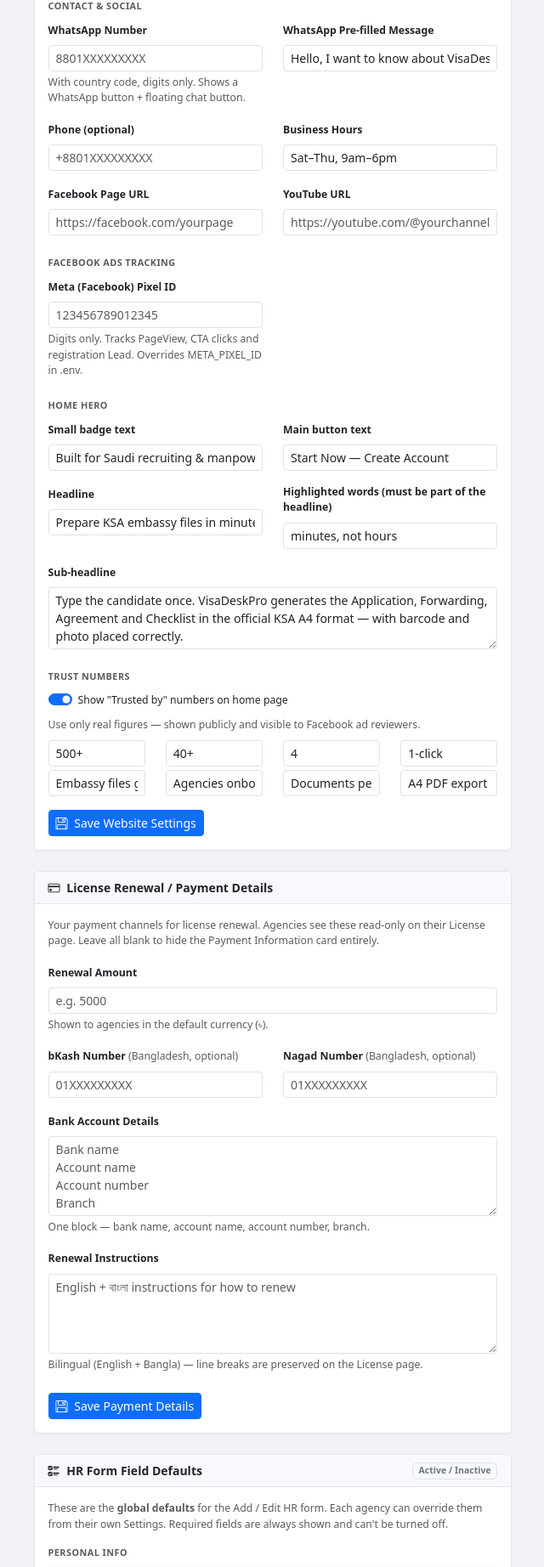
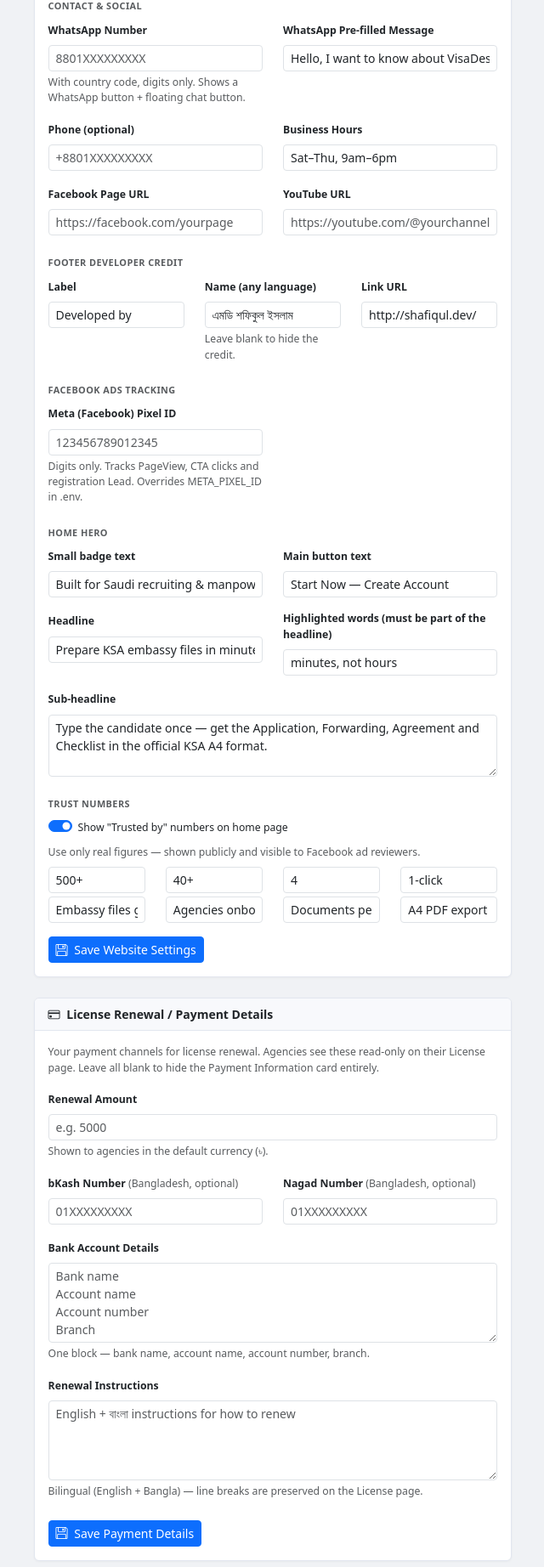
Before and after one commit to shafikcmt/ksa-embassy-app, a Laravel app: page /super-admin/settings in a window 1280 px wide. Shown: the part 808-2652 px from the top of the page at 85% size, without its empty margins (444-1084 px from the left). Run offline with Laravel 12, Linux system fonts and the light colour scheme; a user stored in the database is signed in; data comes from the database, SQL or seed files in the repository; data that the repository does not hold is empty; some web fonts are replaced.

Commit message:
Landing: editable footer developer credit (Bangla kept, Bengali font), simpler hero (2 CTAs, 3 tags, shorter copy)
Co-Authored-By: Claude Sonnet 5.5 <noreply@anthropic.com>
Claude-Session: https://claude.ai/code/session_01VhR2E9RVdZ8sxLMnTwFupb

```diff
--- a/app/Http/Controllers/SuperAdmin/SettingsController.php
+++ b/app/Http/Controllers/SuperAdmin/SettingsController.php
@@ -62,6 +62,7 @@ class SettingsController extends Controller
             }
             $rules['site_facebook_url'] = 'nullable|url|max:300';
             $rules['site_youtube_url']  = 'nullable|url|max:300';
+            $rules['site_dev_url'] = 'nullable|url|max:300';
             $rules['site_meta_pixel_id'] = ['nullable', 'regex:/^\d{5,20}$/'];
             $request->validate($rules);
 
--- a/app/Support/SiteSettings.php
+++ b/app/Support/SiteSettings.php
@@ -20,10 +20,13 @@ class SiteSettings
         'site_facebook_url'     => ['', 300],
         'site_youtube_url'      => ['', 300],
         'site_meta_pixel_id'    => ['', 30],
+        'site_dev_label'        => ['Developed by', 40],
+        'site_dev_name'         => ['এমডি শফিকুল ইসলাম', 100],
+        'site_dev_url'          => ['http://shafiqul.dev/', 300],
         'site_hero_eyebrow'     => ['Built for Saudi recruiting & manpower agencies', 120],
         'site_hero_title'       => ['Prepare KSA embassy files in minutes, not hours', 160],
         'site_hero_highlight'   => ['minutes, not hours', 80],
-        'site_hero_lead'        => ['Type the candidate once. VisaDeskPro generates the Application, Forwarding, Agreement and Checklist in the official KSA A4 format — with barcode and photo placed correctly.', 400],
+        'site_hero_lead'        => ['Type the candidate once — get the Application, Forwarding, Agreement and Checklist in the official KSA A4 format.', 400],
         'site_cta_text'         => ['Start Now — Create Account', 60],
         'site_show_trust'       => ['1', 1],
         'site_trust_1_value'    => ['500+', 20], 'site_trust_1_label' => ['Embassy files generated', 60],
@@ -96,7 +99,7 @@ class SiteSettings
 
     private static function allowsBlank(string $key): bool
     {
-        return in_array($key, ['site_whatsapp_number', 'site_phone', 'site_facebook_url', 'site_youtube_url', 'site_meta_pixel_id', 'site_show_trust'], true);
+        return in_array($key, ['site_whatsapp_number', 'site_phone', 'site_facebook_url', 'site_youtube_url', 'site_meta_pixel_id', 'site_show_trust', 'site_dev_name', 'site_dev_url'], true);
     }
 
     public static function save(array $input): void
--- a/resources/views/super-admin/settings/index.blade.php
+++ b/resources/views/super-admin/settings/index.blade.php
@@ -125,6 +125,24 @@
                             <input type="text" name="site_youtube_url" class="form-control form-control-sm @error('site_youtube_url') is-invalid @enderror" value="{{ old('site_youtube_url', $site['site_youtube_url']) }}" placeholder="https://youtube.com/@yourchannel">
 
                             @error('site_youtube_url')<div class="invalid-feedback">{{ $message }}</div>@enderror
+                        </div>
+                    </div>
+
+                    <div class="text-uppercase text-muted fw-semibold mb-2 mt-2" style="font-size:.68rem;letter-spacing:.04em;">Footer Developer Credit</div>
+                    <div class="row">
+                        <div class="col-md-4 mb-3">
+                            <label class="form-label small fw-semibold">Label</label>
+                            <input type="text" name="site_dev_label" class="form-control form-control-sm" value="{{ old('site_dev_label', $site['site_dev_label']) }}" placeholder="Developed by">
+                        </div>
+                        <div class="col-md-4 mb-3">
+                            <label class="form-label small fw-semibold">Name (any language)</label>
+                            <input type="text" name="site_dev_name" class="form-control form-control-sm" value="{{ old('site_dev_name', $site['site_dev_name']) }}">
+                            <div class="form-text">Leave blank to hide the credit.</div>
+                        </div>
+                        <div class="col-md-4 mb-3">
+                            <label class="form-label small fw-semibold">Link URL</label>
+                            <input type="text" name="site_dev_url" class="form-control form-control-sm @error('site_dev_url') is-invalid @enderror" value="{{ old('site_dev_url', $site['site_dev_url']) }}" placeholder="https://">
+                            @error('site_dev_url')<div class="invalid-feedback">{{ $message }}</div>@enderror
                         </div>
                     </div>
 
```
Also changed, not shown: resources/views/landing.blade.php (+13 -10 lines).
